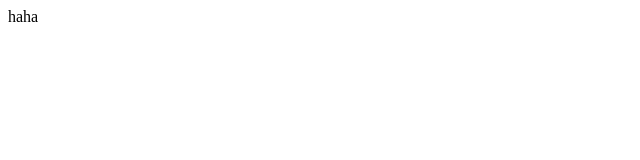
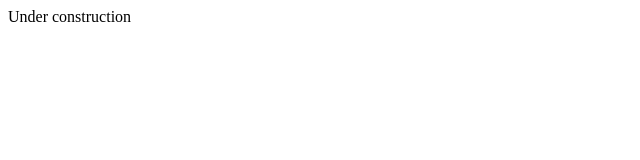
Before and after one commit to feliwing/feliwing.github.io, a plain HTML site: page index.html in a window 1280 px wide. Shown: the whole page, without its empty margins (0-640 px from the left). Drawn offline with Linux system fonts and the light colour scheme.

Commit message:
update text

```diff
--- a/index.html
+++ b/index.html
@@ -6,7 +6,7 @@
 </head>
 
 <body>
-haha
+Under construction
 </body>
 
 </html>
```
